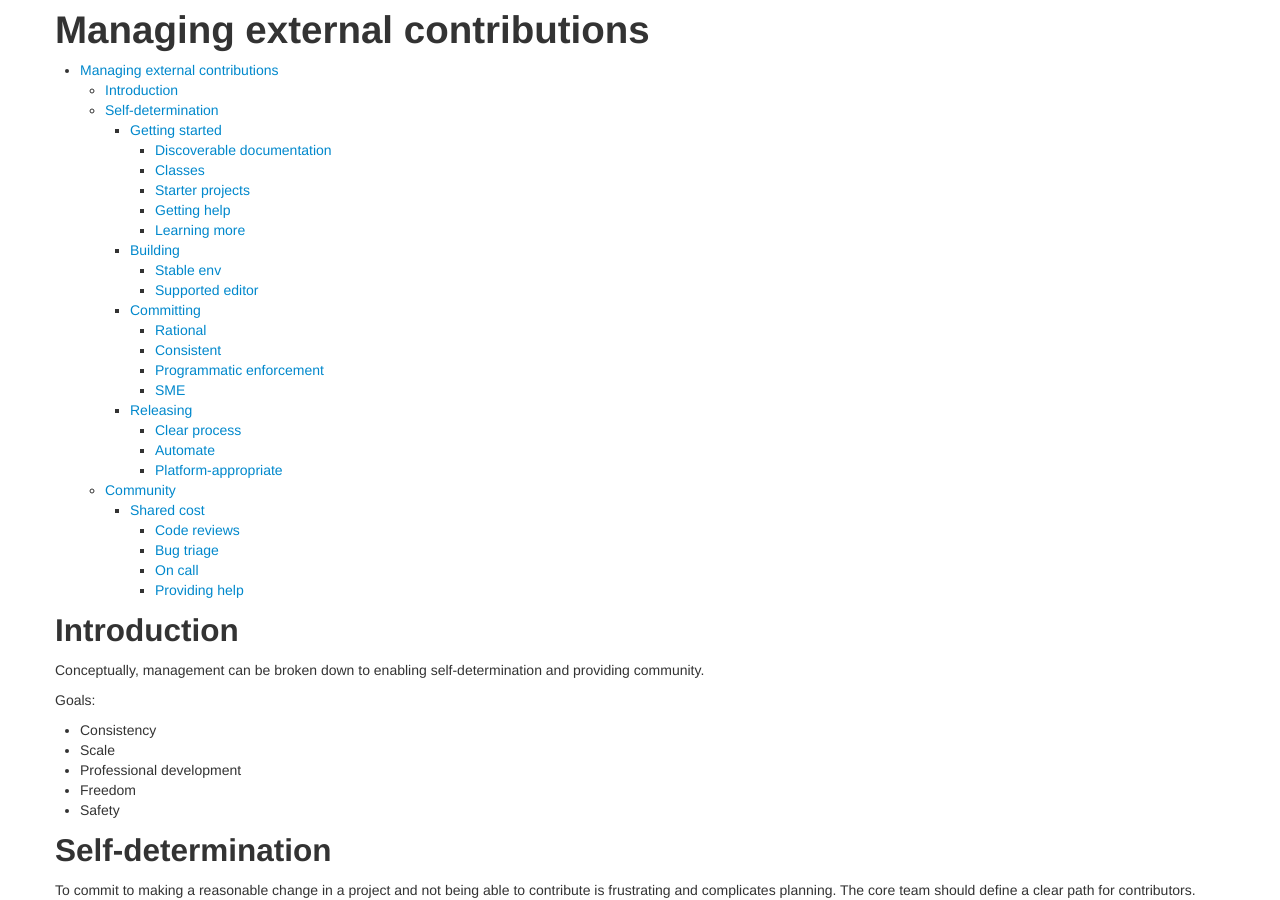
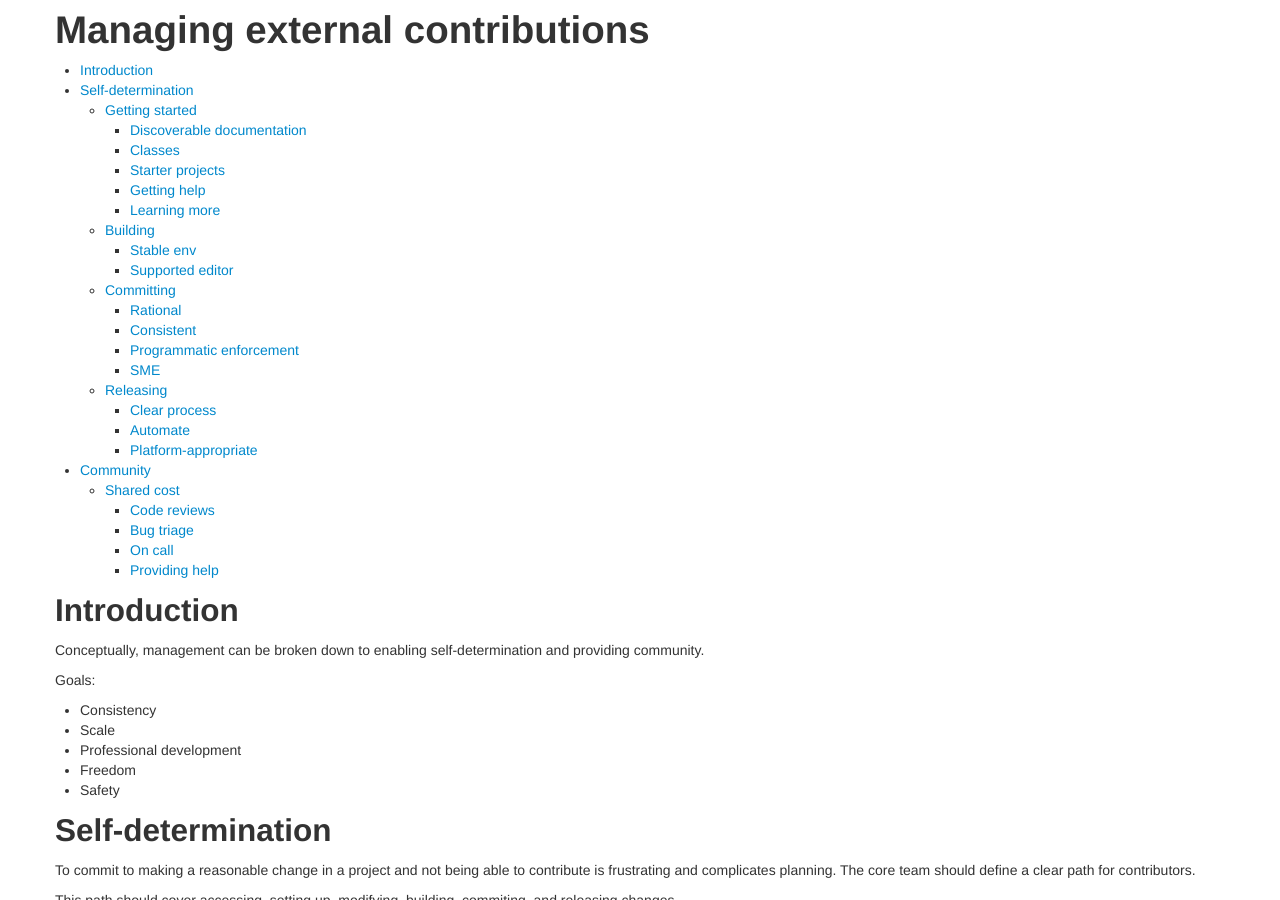
Before and after one commit to erikeldridge/erikeldridge.github.com, a Jekyll site: the page built from _posts/2013-8-7-managing-external-contributions.md, in a window 1280 px wide and 900 px high. Built offline with Jekyll 4.4.1, drawn with Linux system fonts in a browser that asks for light colours; comment, search, counter and statistics services are not loaded.

Commit message:
Add kramdown config

```diff
--- a/_config.yml
+++ b/_config.yml
@@ -2,3 +2,5 @@
 permalink: /notes/:title.html
 pygments: true
 markdown: kramdown
+kramdown:
+  toc_levels: 2..5
```
